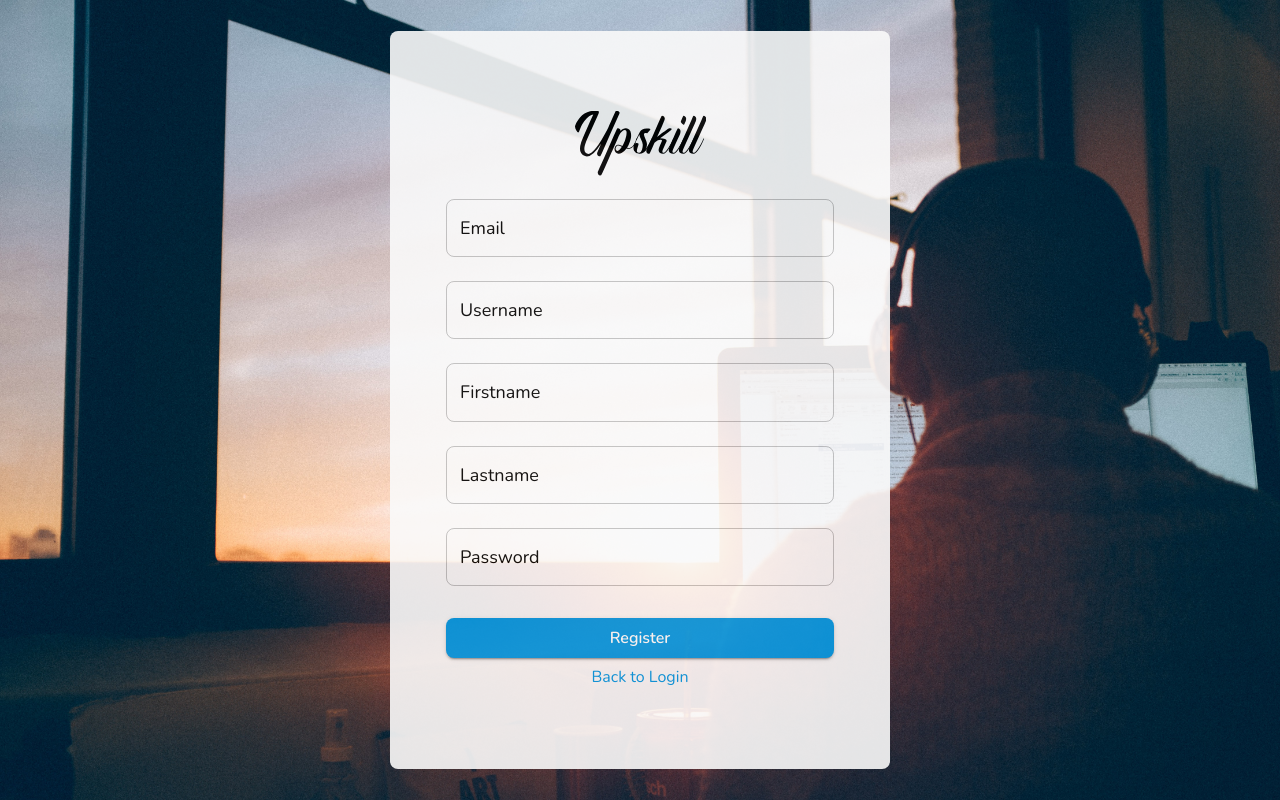
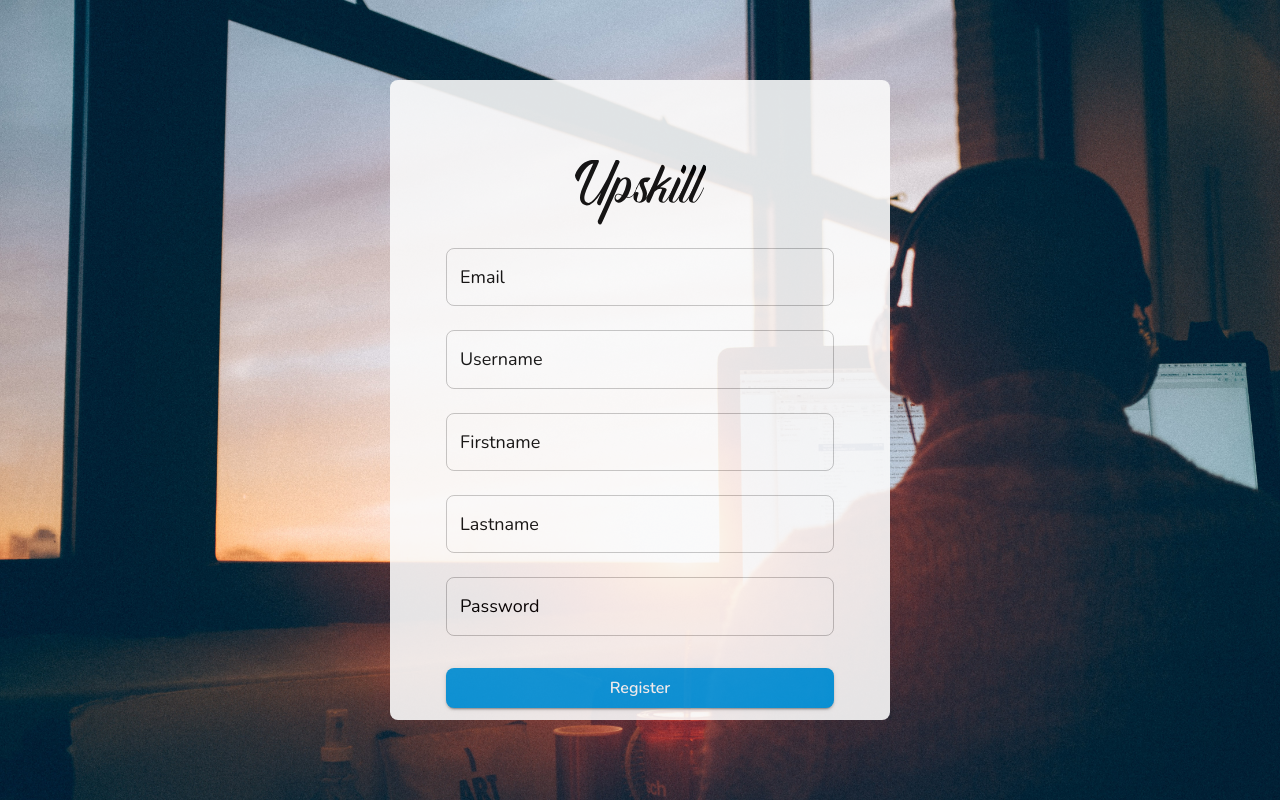
Before and after one commit to CS3219-SE-Principles-and-Patterns/cs3219-project-ay2122-2122-s1-g25, a Next.js app in the folder client/: page /register in a window 1280 px wide. Built offline with nearby package versions, Linux system fonts and the light colour scheme.

Commit message:
hotfix for auth forms

```diff
--- a/client/src/views/Register/index.jsx
+++ b/client/src/views/Register/index.jsx
@@ -7,12 +7,14 @@ import { useRouter } from 'next/router'
 
 const useStyles = makeStyles((theme) => ({
   cardWrapper: {
+    maxHeight: '80%',
     backgroundColor: theme.palette.background.default,
     padding: '80px 56px',
     opacity: 0.9,
     borderRadius: theme.shape.borderRadius,
     textAlign: 'center',
     width: 500,
+    overflow: 'scroll',
   },
   form: {
     display: 'flex',
@@ -34,7 +36,15 @@ const useStyles = makeStyles((theme) => ({
 const Register = () => {
   const classes = useStyles()
   const router = useRouter()
-  const { handleSubmit, control } = useForm()
+  const { handleSubmit, control } = useForm({
+    defaultValues: {
+      email: '',
+      username: '',
+      firstName: '',
+      lastName: '',
+      password: '',
+    },
+  })
   const onSubmit = (data) => {
     console.log(data)
   }
@@ -111,12 +121,14 @@ const Register = () => {
                 onChange={onChange}
                 value={value}
                 label={'Password'}
+                type="password"
               />
             )}
           />
           <Button
             variant="contained"
             color="primary"
+            type="submit"
             className={classes.submitBtn}
             onClick={handleSubmit(onSubmit)}
           >
```
Also changed, not shown: client/src/views/Login/index.jsx (+8 -1 lines), client/src/views/ResetPassword/index.jsx (+6 -1 lines), 1 other file (tests, documents, lock files or other folders).
